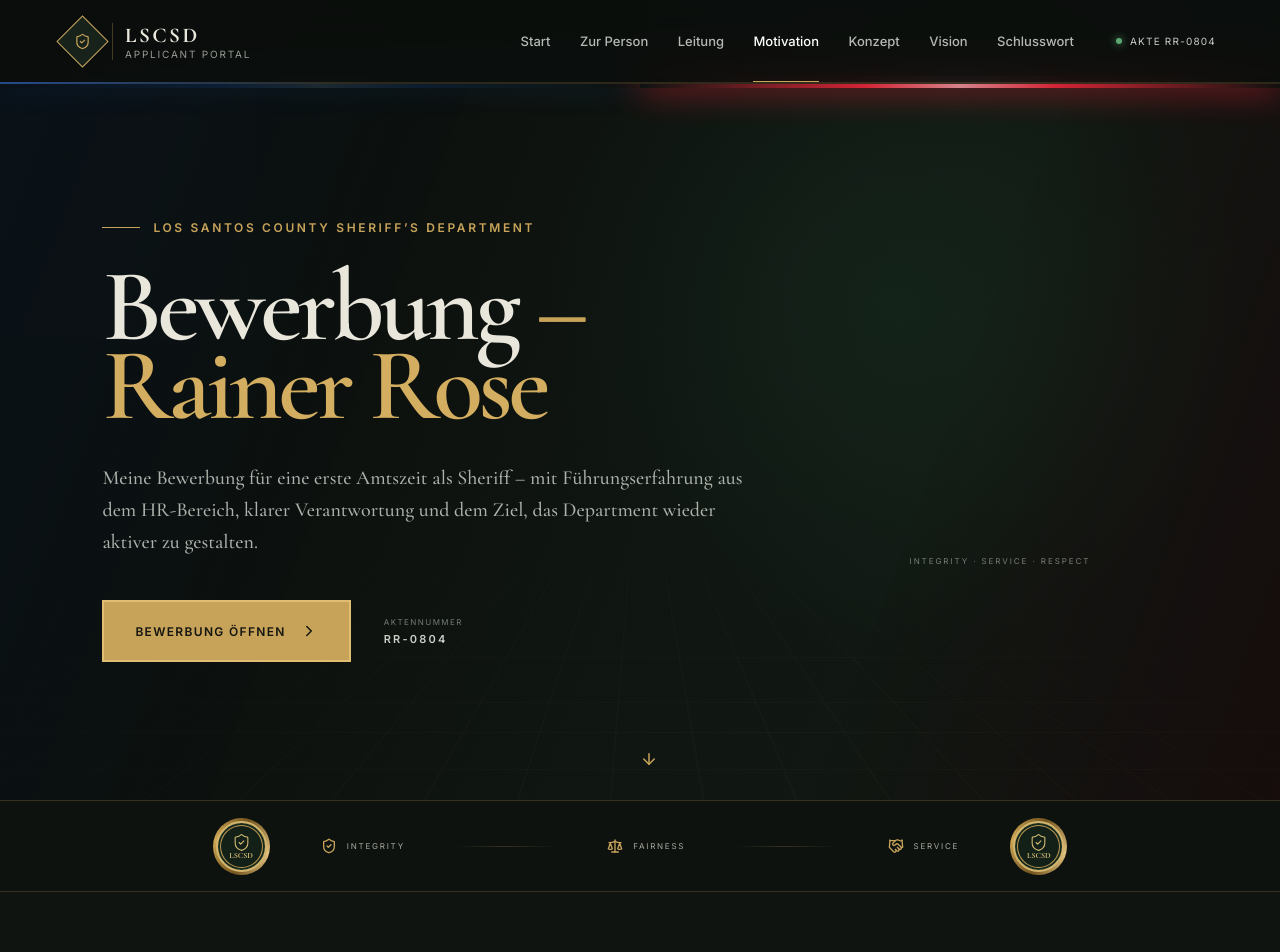
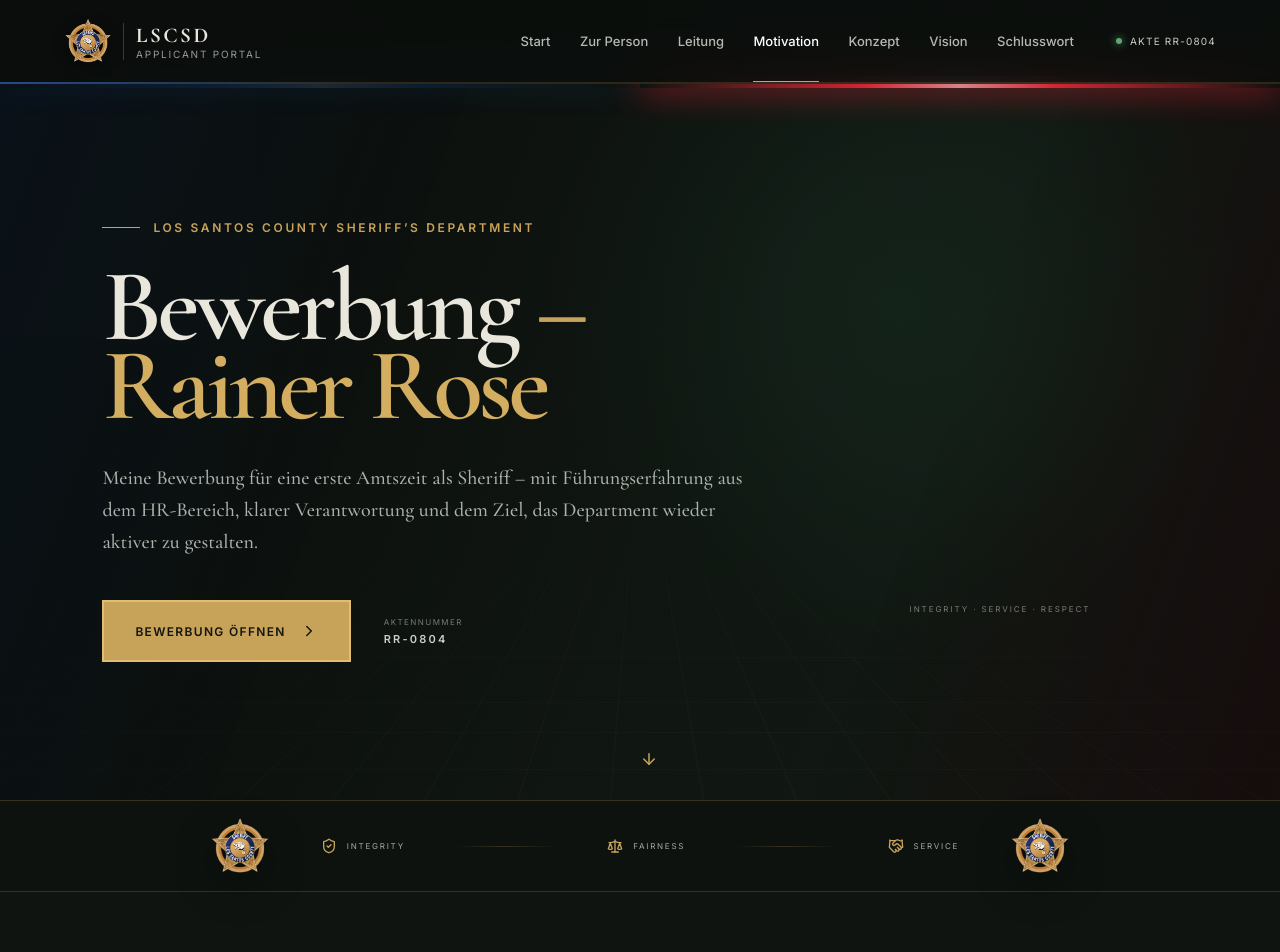
Before and after one commit to justinhelbig96-web/lscsd, a React (Vite) app: page / in a window 1280 px wide. Shown: the top 952 px of the page. Built offline with nearby package versions, Linux system fonts and the light colour scheme.

Commit message:
Verwende neues LSCSD-Logo auf der gesamten Seite

```diff
--- a/index.html
+++ b/index.html
@@ -4,6 +4,7 @@
     <meta charset="UTF-8" />
     <meta name="viewport" content="width=device-width, initial-scale=1.0" />
     <meta name="theme-color" content="#101511" />
+    <link rel="icon" type="image/webp" href="/logos/lscsd-logo.webp" />
     <meta name="description" content="Bewerbung von Rainer Rose beim Los Santos County Sheriff’s Department." />
     <title>Bewerbung – Rainer Rose | LSCSD</title>
   </head>
--- a/src/App.tsx
+++ b/src/App.tsx
@@ -77,12 +77,8 @@ const ranks = [
 
 function DepartmentSeal({ compact = false }: { compact?: boolean }) {
   return (
-    <div className={compact ? "department-seal compact" : "department-seal"} aria-label="LSCSD-inspiriertes Siegel">
-      <div className="seal-ring">
-        <span className="seal-top">Los Santos County</span>
-        <div className="seal-center"><ShieldCheck size={compact ? 19 : 31} strokeWidth={1.35} /><strong>LSCSD</strong><small>Applicant</small></div>
-        <span className="seal-bottom">Sheriff’s Department</span>
-      </div>
+    <div className={compact ? "department-seal compact logo-seal" : "department-seal logo-seal"} aria-label="Los Santos County Sheriff Logo">
+      <img src="/logos/lscsd-logo.webp" alt="Los Santos County Sheriff" />
     </div>
   );
 }
@@ -125,7 +121,7 @@ function App() {
       <div className="scroll-progress" style={{ transform: `scaleX(${scrollProgress})` }} aria-hidden="true" />
       <header className="topbar">
         <a className="brand" href="#start" aria-label="Zur Startseite">
-          <span className="mini-badge"><ShieldCheck size={17} strokeWidth={1.7} /></span>
+          <img className="nav-logo" src="/logos/lscsd-logo.webp" alt="LSCSD Logo" />
           <span><strong>LSCSD</strong><small>Applicant Portal</small></span>
         </a>
         <button className="menu-button" onClick={() => setMenuOpen(!menuOpen)} aria-label="Navigation öffnen" aria-expanded={menuOpen}>
@@ -151,7 +147,7 @@ function App() {
             </div>
           </div>
           <div className="hero-mark" data-reveal aria-label="Los Santos County Sheriff-Abzeichen">
-            <div className="badge-star"><div className="badge-core"><ShieldCheck size={48} strokeWidth={1.25} /><span>LS</span><small>COUNTY</small></div></div>
+            <img className="hero-logo" src="/logos/lscsd-logo.webp" alt="Los Santos County Sheriff Logo" />
             <p>Integrity · Service · Respect</p>
           </div>
           <a className="scroll-cue" href="#person" aria-label="Zum nächsten Abschnitt"><ArrowDown size={18} /></a>
@@ -286,7 +282,7 @@ function App() {
         </section>
 
         <section className="section closing-section" id="schlusswort">
-          <div className="closing-badge" data-reveal><div className="badge-star small"><div className="badge-core"><ShieldCheck size={34} /><span>LS</span></div></div></div>
+          <div className="closing-badge" data-reveal><img className="closing-logo" src="/logos/lscsd-logo.webp" alt="Los Santos County Sheriff Logo" /></div>
           <div data-reveal>
             <p className="eyebrow centered">Schlusswort</p>
             <h2>Vielen Dank für die Zeit<br />und das <span>Interesse.</span></h2>
```
Also changed, not shown: public/logos/lscsd-logo.webp (added), src/styles.css.
